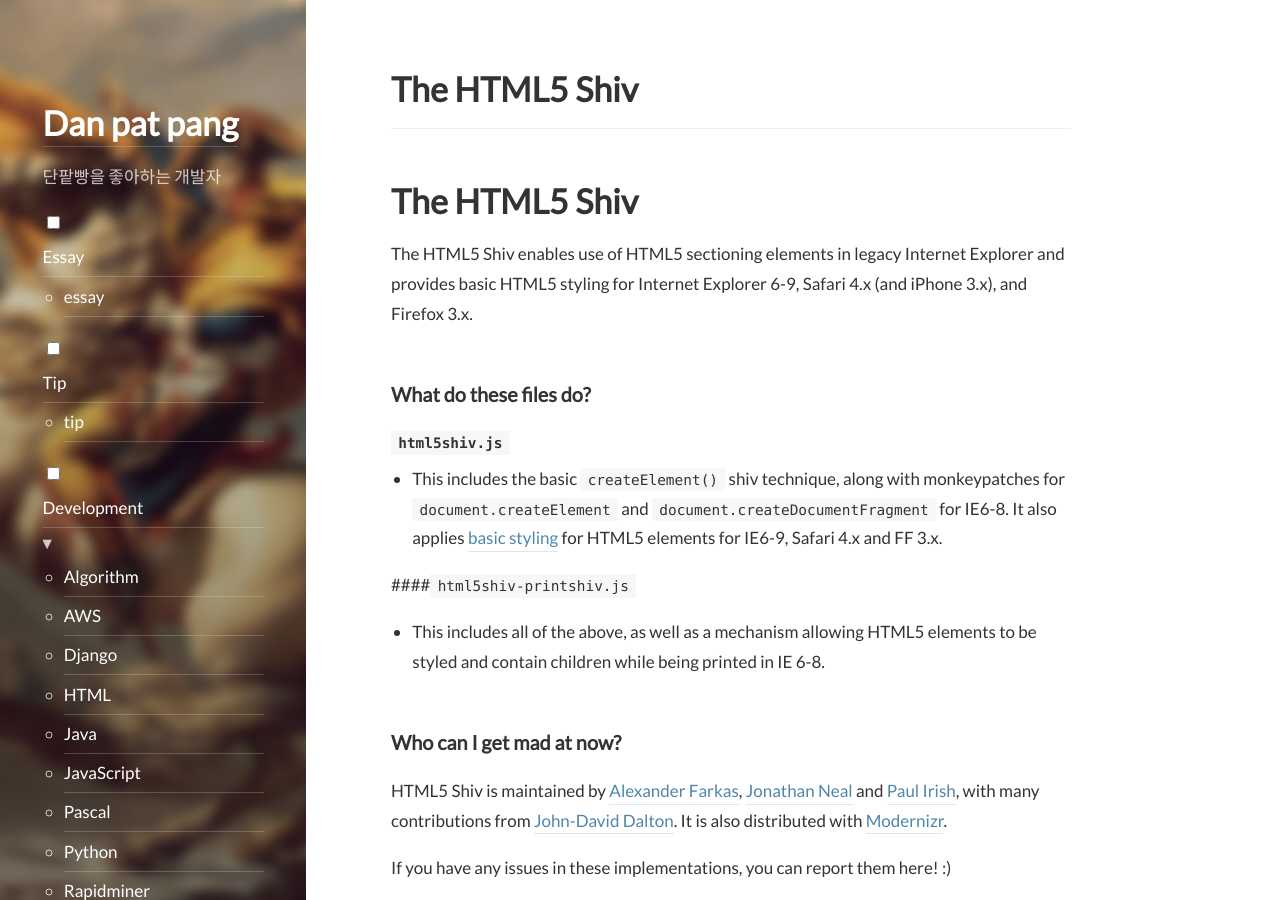
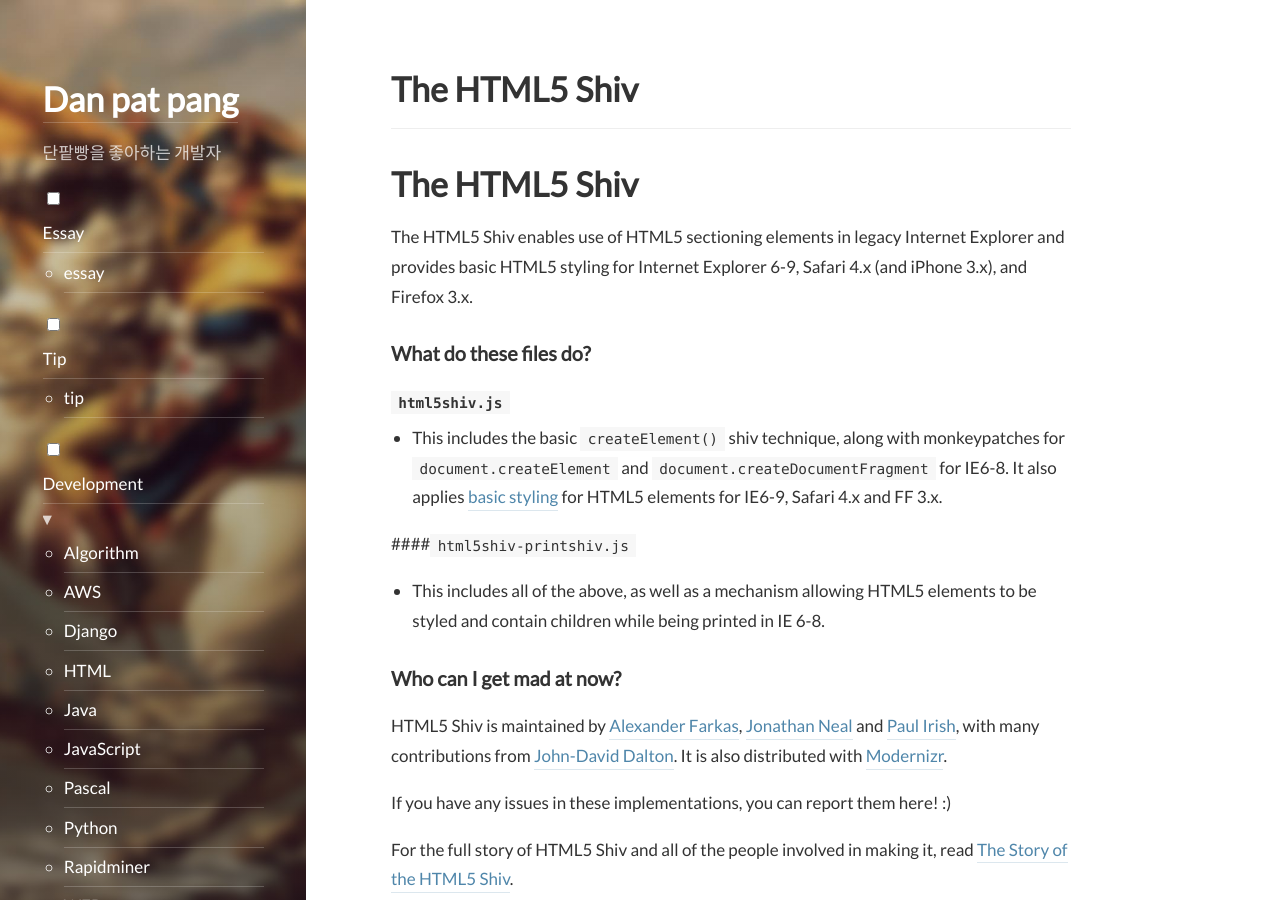
Before and after one commit to Danpatpang/Danpatpang.github.io, a Jekyll site: the page built from assets/bower_components/html5shiv/readme.md, in a window 1280 px wide and 900 px high. Built offline with Jekyll 4.4.1, drawn with Linux system fonts in a browser that asks for light colours; some web fonts are replaced; our own code applies the rules of GitHub Pages for plain Markdown files.

Commit message:
update CSS

```diff
--- a/_sass/pooleparty/_code.scss
+++ b/_sass/pooleparty/_code.scss
@@ -31,7 +31,7 @@ pre {
 
 pre code {
   padding: 0;
-  // font-size: .75em;
+  font-size: .75em;
   color: inherit;
   background-color: transparent;
 }
--- a/_sass/pooleparty/_pagination.scss
+++ b/_sass/pooleparty/_pagination.scss
@@ -54,13 +54,9 @@
 
     &:first-child > * {
       margin-bottom: 0;
-      border-top-left-radius: 0.25rem;
-      border-bottom-left-radius: 0.25rem;
     }
     &:last-child > * {
       margin-left: -1px;
-      border-top-right-radius: 0.25rem;
-      border-bottom-right-radius: 0.25rem;
     }
   }
 }
--- a/_sass/pooleparty/_type-inline.scss
+++ b/_sass/pooleparty/_type-inline.scss
@@ -8,7 +8,7 @@ h1, h2, h3, h4, h5, h6, .h1, .h2, .h3, .h4, .h5, .h6, .heading {
 }
 
 h1, h2, h3, h4, h5, h6, .h1, .h2, .h3, .h4, .h5, .h6 {
-  margin: 3rem 0 1rem;
+  margin: 1.6rem 0 1rem;
   line-height: 1.6;
 }
 
--- a/_sass/pooleparty/_type.scss
+++ b/_sass/pooleparty/_type.scss
@@ -117,6 +117,7 @@ blockquote {
 .read-more {
   @extend .faded;
   margin-top: 2rem;
+  float: right;
 
   &::after {
     content: " \2192"; // →
```
Also changed, not shown: _sass/my-inline.scss (deleted, +0 -16 lines), _sass/my-style.scss (deleted).
